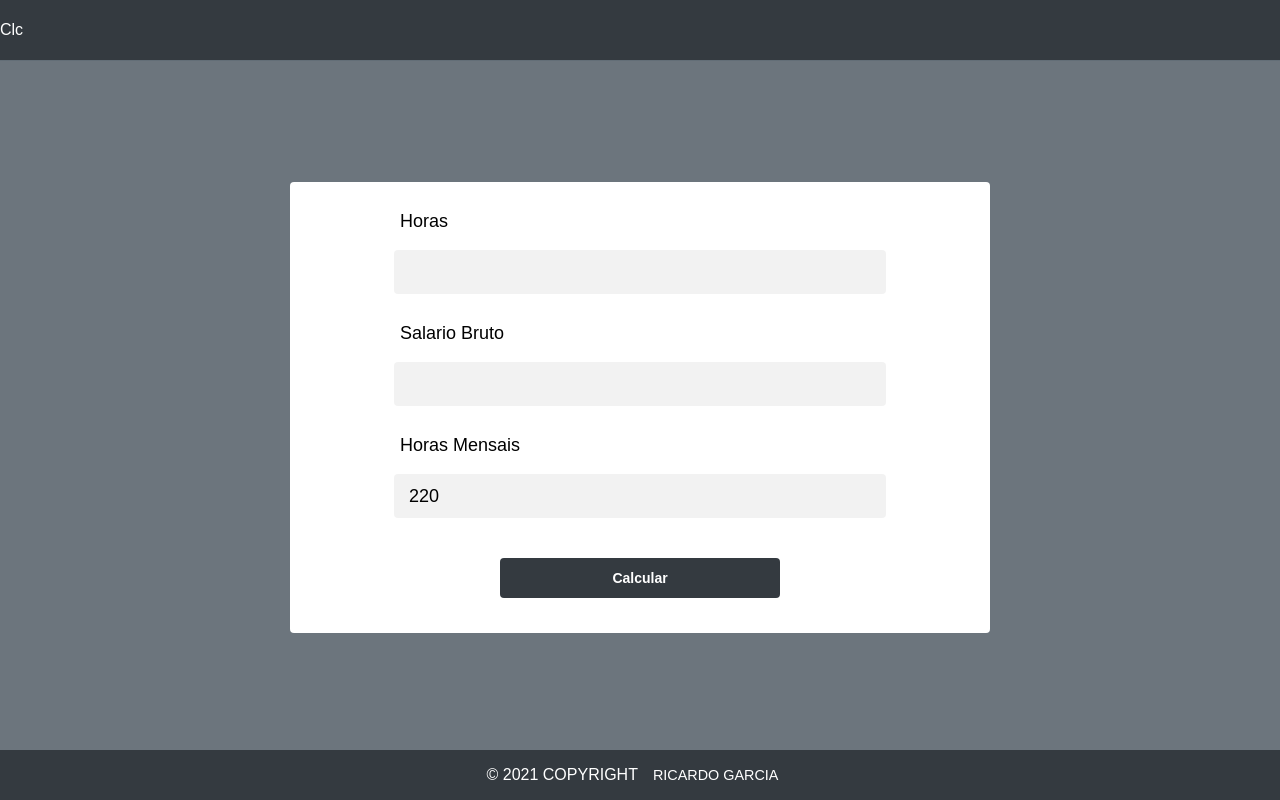
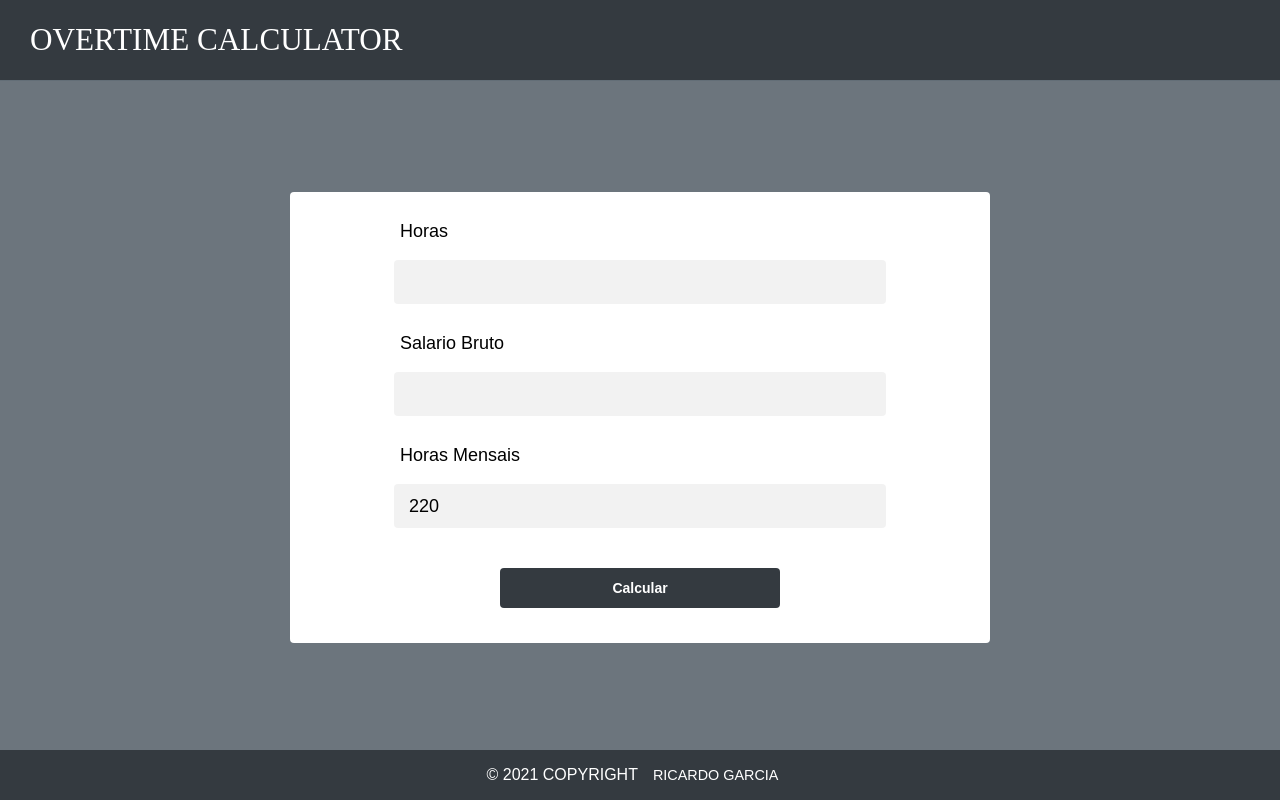
Before and after one commit to ricardoasgs/work-overtime, a React app: page / in a window 1280 px wide. Built offline with nearby package versions, Linux system fonts and the light colour scheme.

Commit message:
Adjusting details for deploy

```diff
--- a/public/index.html
+++ b/public/index.html
@@ -24,7 +24,7 @@
       work correctly both with client-side routing and a non-root public URL.
       Learn how to configure a non-root public URL by running `npm run build`.
     -->
-    <title>React App</title>
+    <title>Overtime Calculator</title>
   </head>
   <body>
     <noscript>You need to enable JavaScript to run this app.</noscript>
--- a/src/Components/Header.js
+++ b/src/Components/Header.js
@@ -1,7 +1,7 @@
 import React from "react";
 import styled from "styled-components";
 
-const Header = (props) => <Nav>Clc</Nav>;
+const Header = (props) => <Nav>Overtime Calculator</Nav>;
 
 const Nav = styled.nav`
   display: flex;
@@ -13,6 +13,13 @@ const Nav = styled.nav`
   justify-content: space-between;
   align-items: center;
   height: 60px;
+  font-size: 1.95em;
+  padding: 10px 30px;
+  text-transform: uppercase;
+  text-align: center;
+  font-family: "Bitter", serif;
+  text-decoration: none;
+  color: #fff;
   a {
     margin: 0;
     font-size: 1.95em;
```
